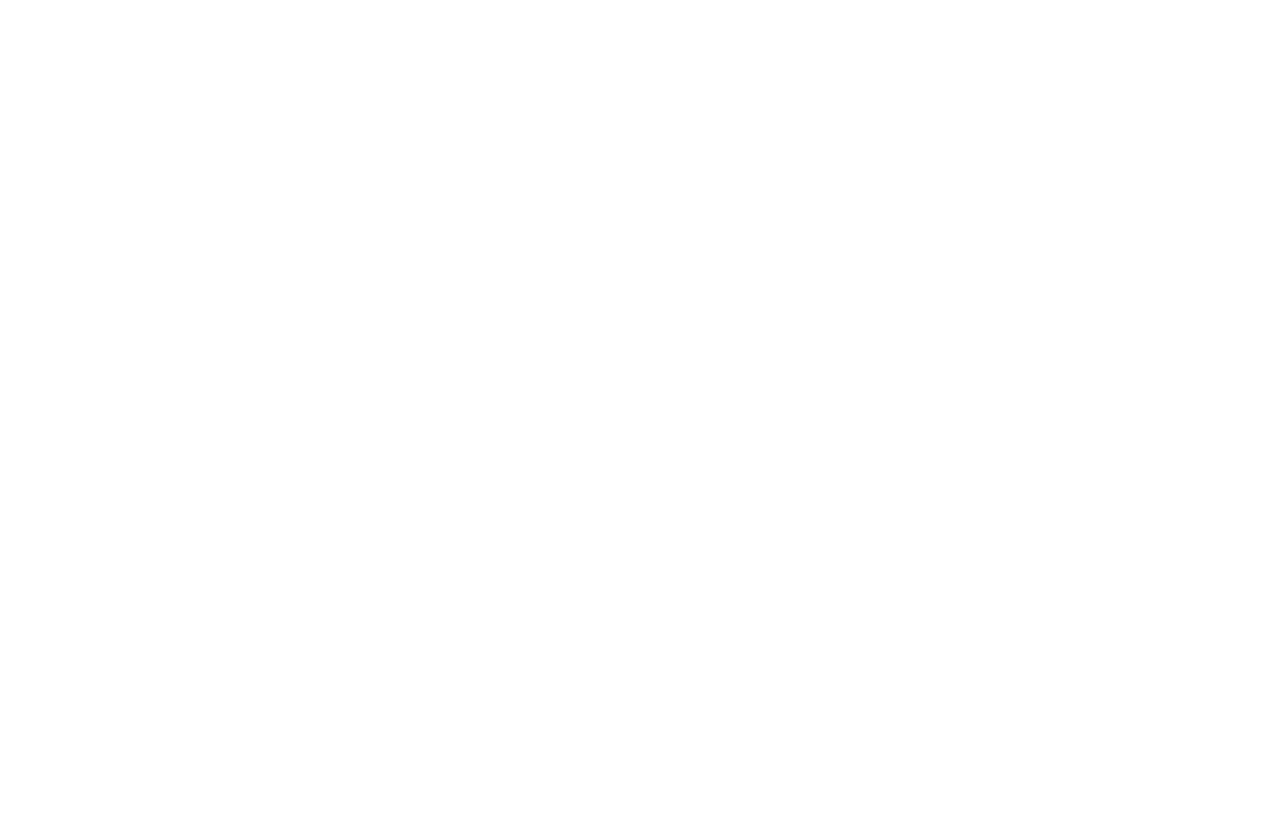
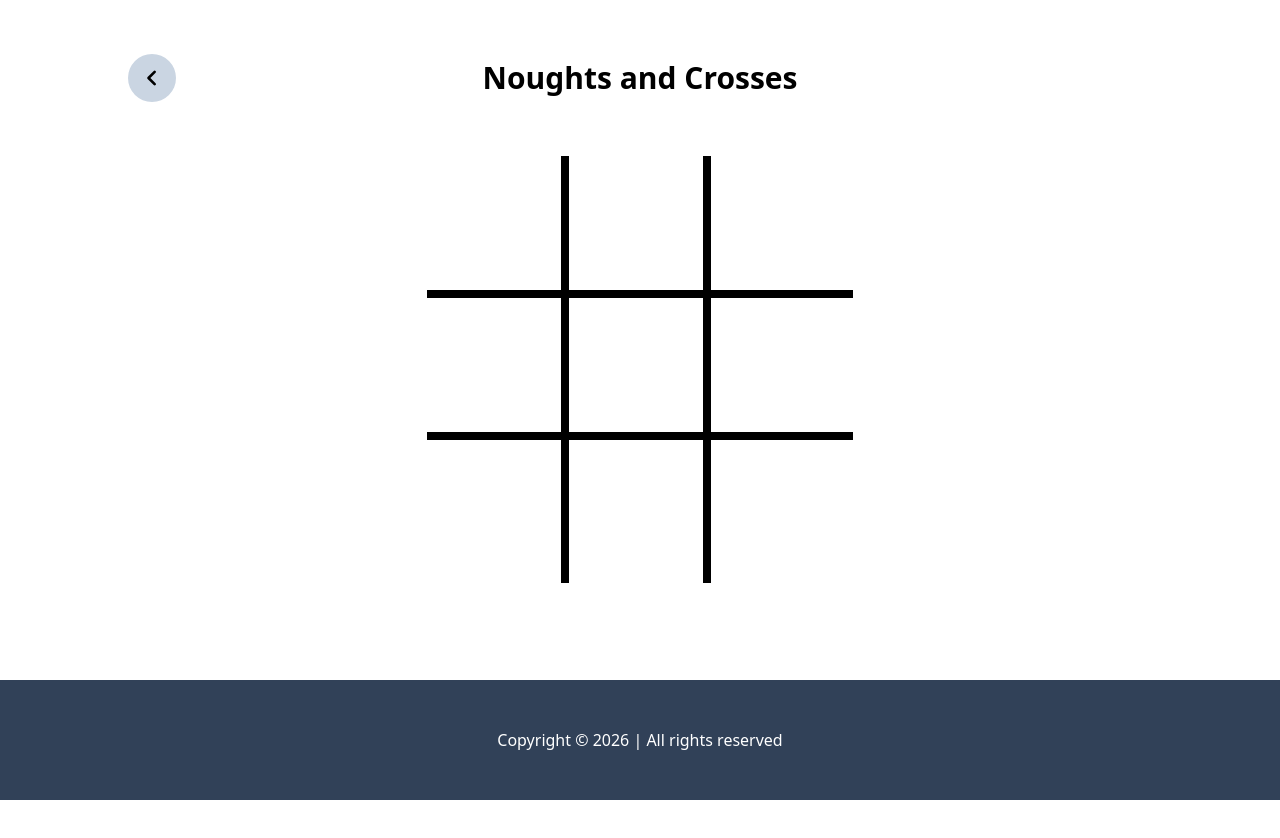
Before and after one commit to shaquillekiragu/noughts-and-crosses, a Nuxt app: page /player-vs-computer in a window 1280 px wide. Shown: the top 838 px of the page. Before the commit the page ends 800 px from the top, so only its background shows below. Built offline with nearby package versions, Linux system fonts and the light colour scheme.

Commit message:
player vs computer logic 1

```diff
--- a/app/components/grid-square/component.vue
+++ b/app/components/grid-square/component.vue
@@ -32,8 +32,19 @@
 import type GridSquare from "~~/types/grid-square.ts";
 import type PlayerSymbolMap from "~~/types/player-symbol-map.ts";
 
-const { grid_square, index, current_player, player_symbol_map, is_playing } =
-	defineProps({
+const {
+	game_mode,
+	grid_square,
+	index,
+	current_player,
+	player_symbol_map,
+	is_playing,
+	game_turn,
+} = defineProps({
+	game_mode: {
+		type: String as PropType<0 | "player" | "computer">,
+		required: true,
+	},
 	grid_square: {
 		type: Object as PropType<GridSquare>,
 		required: true,
@@ -52,6 +63,10 @@
 	},
 	is_playing: {
 		type: Boolean,
+		required: true,
+	},
+	game_turn: {
+		type: Number,
 		required: true,
 	},
 });
--- a/app/components/grid/component.vue
+++ b/app/components/grid/component.vue
@@ -5,11 +5,13 @@
 		<GridSquareComponent
 			v-for="(grid_square, index) in grid"
 			:key="index"
+			:game_mode="game_mode"
 			:grid_square="grid_square"
 			:index="index"
 			:current_player="current_player"
 			:player_symbol_map="player_symbol_map"
 			:is_playing="is_playing"
+			:game_turn="game_turn"
 			@on-click-emit="onClickEmitTwo"
 		/>
 	</section>
@@ -20,7 +22,18 @@
 import type GridSquare from "~~/types/grid-square.ts";
 import type PlayerSymbolMap from "~~/types/player-symbol-map.ts";
 
-const { grid, current_player, player_symbol_map, is_playing } = defineProps({
+const {
+	game_mode,
+	grid,
+	current_player,
+	player_symbol_map,
+	is_playing,
+	game_turn,
+} = defineProps({
+	game_mode: {
+		type: String as PropType<0 | "player" | "computer">,
+		required: true,
+	},
 	grid: {
 		type: Array as PropType<GridSquare[]>,
 		required: true,
@@ -37,6 +50,10 @@
 		type: Boolean,
 		required: true,
 	},
+	game_turn: {
+		type: Number,
+		required: true,
+	},
 });
 
 const emits = defineEmits<{
--- a/app/components/header/component.vue
+++ b/app/components/header/component.vue
@@ -3,7 +3,7 @@
 		class="w-screen h-[10vh] fixed top-0 flex justify-end items-center"
 	>
 		<p class="mr-[15vw] text-sm sm:text-base lg:text-lg text-blue-600">
-			Player {{ current_player }}'s turn
+			{{ current_player_message }}
 		</p>
 	</section>
 </template>
@@ -11,10 +11,23 @@
 <script setup lang="ts">
 import type { PropType } from "vue";
 
-const { current_player } = defineProps({
+const { current_player, game_mode } = defineProps({
 	current_player: {
 		type: Number as PropType<1 | 2>,
 		required: true,
 	},
+	game_mode: {
+		type: String as PropType<0 | "player" | "computer">,
+		required: true,
+	},
 });
+
+let current_player_message = "";
+
+if (game_mode === "player") {
+	current_player_message = `Player ${current_player}'s turn`;
+} else if (game_mode === "computer") {
+	current_player_message =
+		current_player === 1 ? "Player's turn" : "Computer's turn";
+}
 </script>
--- a/app/pages/player-vs-computer/index.vue
+++ b/app/pages/player-vs-computer/index.vue
@@ -1 +1,97 @@
-<template></template>
+<template>
+	<main
+		class="w-screen min-h-screen relative flex flex-col items-center mt-20 sm:mt-15"
+	>
+		<HeaderComponent
+			:current_player="current_player"
+			:game_mode="game_mode"
+		/>
+
+		<BackButtonComponent
+			link_url="/"
+			class="absolute left-[10vw] -top-13 sm:-top-1.5"
+		/>
+
+		<h1 class="text-center text-2xl sm:text-3xl font-bold mb-15">
+			Noughts and Crosses
+		</h1>
+
+		<GridComponent
+			:game_mode="game_mode"
+			:grid="grid"
+			:current_player="current_player"
+			:player_symbol_map="player_symbol_map"
+			:is_playing="is_playing"
+			:game_turn="game_turn"
+			@on-click-emit-two="handlePlayerMove"
+			class=""
+		/>
+
+		<FooterComponent />
+	</main>
+</template>
+
+<script setup lang="ts">
+import { nextTick } from "vue";
+import useGameState from "~/composables/useGameState";
+import checkForWin from "~/composables/checkForWin";
+
+const {
+	game_mode,
+	grid,
+	current_player,
+	is_playing,
+	game_turn,
+	player_has_won,
+	game_is_a_draw,
+	player_symbol_map,
+	resetGame,
+} = useGameState();
+
+async function handlePlayerMove(
+	index: number,
+	new_symbol: 0 | "nought" | "cross"
+) {
+	if (!is_playing.value) {
+		return;
+	}
+
+	const square = grid.value[index];
+
+	if (!square || index < 0 || index >= grid.value.length) {
+		return;
+	}
+
+	if (square.symbol !== 0) {
+		return;
+	}
+
+	square.symbol = new_symbol;
+	game_turn.value++;
+
+	await nextTick();
+	checkForWin(grid, player_has_won, game_is_a_draw, game_turn);
+
+	const winning_player = current_player.value === 1 ? "Player" : "Computer";
+
+	if (player_has_won.value === true) {
+		is_playing.value = false;
+
+		setTimeout(() => {
+			alert(`${winning_player} wins! Click 'Ok' to play a new game.`);
+			resetGame();
+		}, 300);
+		//
+	} else if (game_is_a_draw.value === true) {
+		is_playing.value = false;
+
+		setTimeout(() => {
+			alert("It's a draw! Nice try, click 'Ok' to play a new game.");
+			resetGame();
+		}, 300);
+		//
+	} else {
+		current_player.value = current_player.value === 1 ? 2 : 1;
+	}
+}
+</script>
--- a/app/pages/player-vs-player/index.vue
+++ b/app/pages/player-vs-player/index.vue
@@ -2,7 +2,10 @@
 	<main
 		class="w-screen min-h-screen relative flex flex-col items-center mt-20 sm:mt-15"
 	>
-		<HeaderComponent :current_player="current_player" />
+		<HeaderComponent
+			:current_player="current_player"
+			:game_mode="game_mode"
+		/>
 
 		<BackButtonComponent
 			link_url="/"
@@ -14,10 +17,12 @@
 		</h1>
 
 		<GridComponent
+			:game_mode="game_mode"
 			:grid="grid"
 			:current_player="current_player"
 			:player_symbol_map="player_symbol_map"
 			:is_playing="is_playing"
+			:game_turn="game_turn"
 			@on-click-emit-two="handlePlayerMove"
 			class=""
 		/>
@@ -32,6 +37,7 @@
 import checkForWin from "~/composables/checkForWin";
 
 const {
+	game_mode,
 	grid,
 	current_player,
 	is_playing,
@@ -90,16 +96,4 @@
 		current_player.value = current_player.value === 1 ? 2 : 1;
 	}
 }
-
-onMounted(() => {
-	if (
-		player_symbol_map.value.player_one ===
-		player_symbol_map.value.player_two
-	) {
-		player_symbol_map.value = {
-			player_one: "nought",
-			player_two: "cross",
-		};
-	}
-});
 </script>
```
Lines whose indentation alone changed are shown as unchanged.
